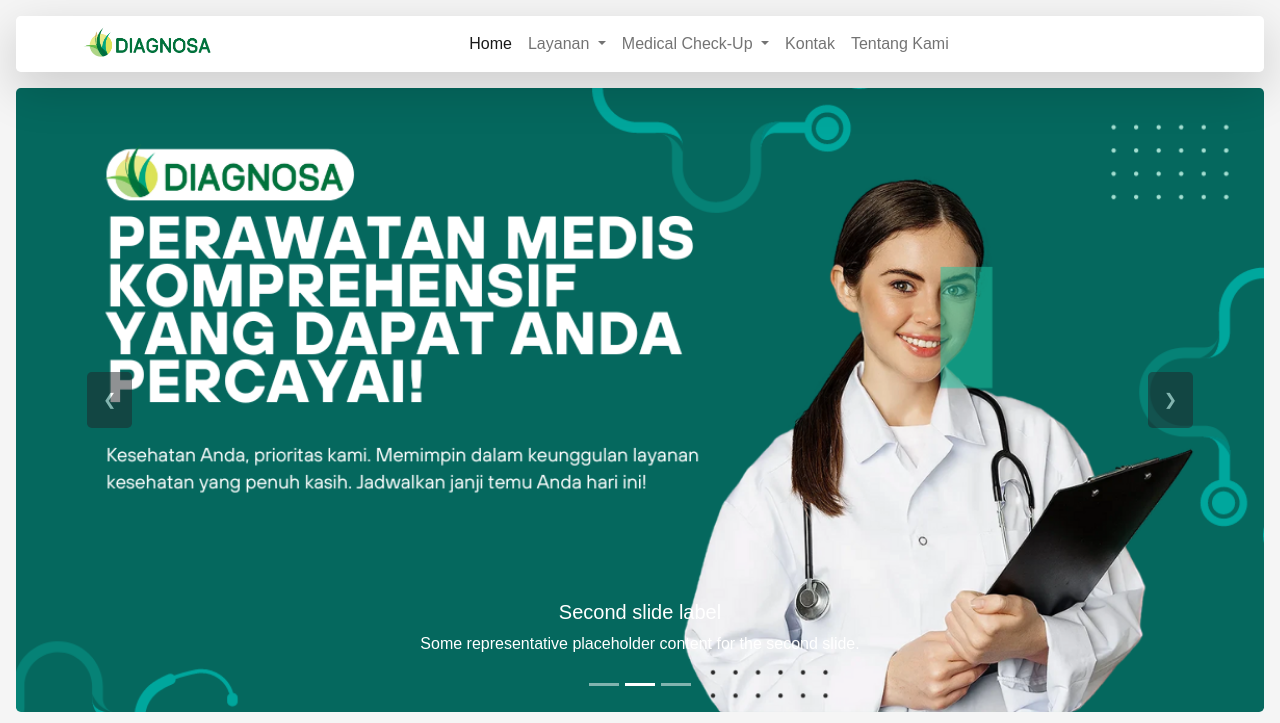
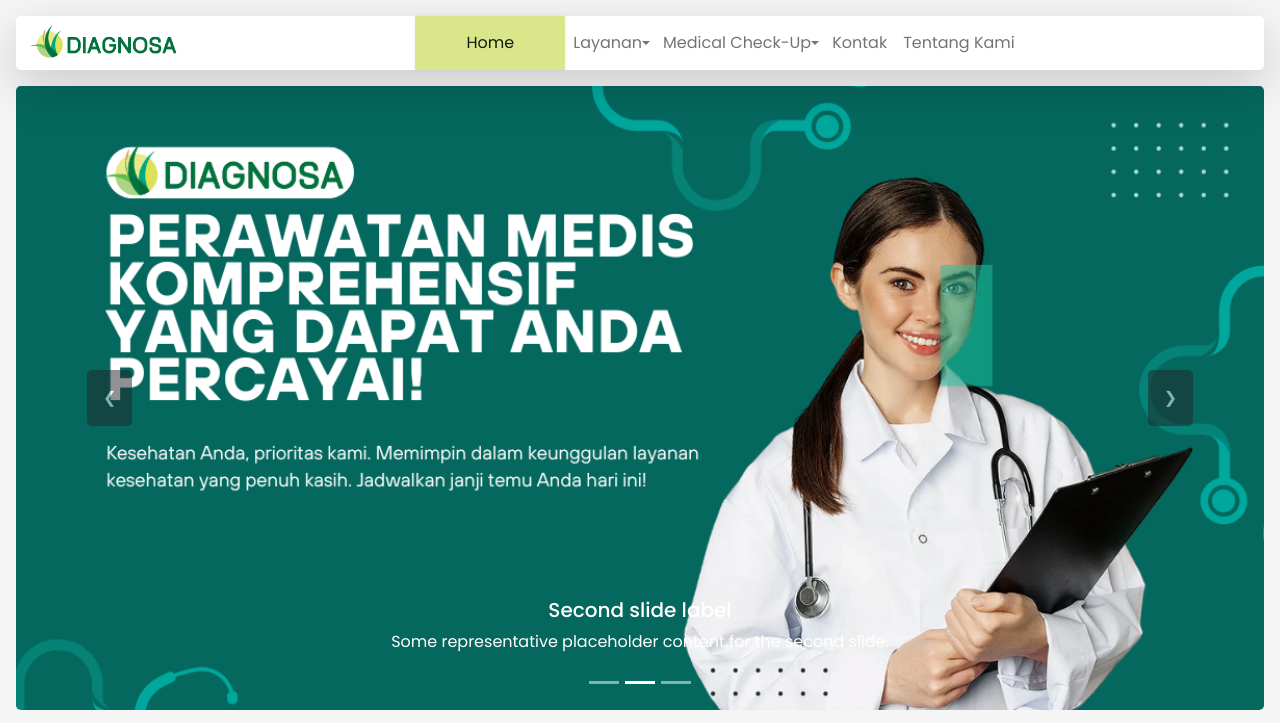
Before and after one commit to 9riffegndi/KlinikUtamaDiagnosa, a plain HTML site: page index.html in a window 1280 px wide. Both pictures are taken after a click on the link "Home". Shown: the top 723 px of the page. Drawn offline with nearby package versions, Linux system fonts and the light colour scheme; a web font is replaced by a local one.

Commit message:
add:: Update js

```diff
--- a/index.html
+++ b/index.html
@@ -4,7 +4,11 @@
     <!-- Required meta tags -->
     <meta charset="utf-8" />
     <meta name="viewport" content="width=device-width, initial-scale=1" />
-
+    <!-- font  -->
+    <link rel="preconnect" href="https://fonts.googleapis.com">
+    <link rel="preconnect" href="https://fonts.gstatic.com" crossorigin>
+    <link href="https://fonts.googleapis.com/css2?family=Poppins:ital,wght@0,100;0,200;0,300;0,400;0,500;0,600;0,700;0,800;0,900;1,100;1,200;1,300;1,400;1,500;1,600;1,700;1,800;1,900&family=Roboto:ital,wght@0,100;0,300;0,400;0,500;0,700;0,900;1,100;1,300;1,400;1,500;1,700;1,900&display=swap" rel="stylesheet">
+    <!-- font -->
     <!-- Bootstrap CSS -->
     <link
       href="https://cdn.jsdelivr.net/npm/bootstrap@5.0.2/dist/css/bootstrap.min.css"
@@ -12,6 +16,9 @@
       integrity="sha384-EVSTQN3/azprG1Anm3QDgpJLIm9Nao0Yz1ztcQTwFspd3yD65VohhpuuCOmLASjC"
       crossorigin="anonymous"
     />
+    <!-- AOS -->
+     <link href="https://unpkg.com/aos@2.3.1/dist/aos.css" rel="stylesheet">
+    <!-- AOS -->
     <title>Klinik Utama Diagnosa</title>
     <link rel="stylesheet" href="./styles/style.css" />
     <link rel="icon" href="./assets//Logo/Favicon Nobg.png" />
@@ -19,16 +26,16 @@
   <body>
     <!-- Navbar -->
     <nav
-      class="navbar navbar-expand-lg text rounded-3 sticky-top m-3 shadow-lg bg-white navbar-light text-center"
+      class="navbar navbar-expand-lg p-0 text rounded-3 sticky-top m-3 shadow-lg bg-white navbar-light text-center"
     >
-      <div class="container justify-content-center gap-2">
+      <div class="container-fluid justify-content-center gap-2">
         <img
           src="./assets/Logo/Logo Diagnosa No bg.png"
           alt="Logo"
           class="LogoNavbar"
         />
         <button
-          class="navbar-toggler"
+          class="navbar-toggler border-0"
           type="button"
           data-bs-toggle="collapse"
           data-bs-target="#navbarNavDropdown"
@@ -41,11 +48,11 @@
         <div class="collapse navbar-collapse" id="navbarNavDropdown">
           <ul class="navbar-nav m-auto">
             <li class="nav-item">
-              <a class="nav-link active" aria-current="page" href="#">Home</a>
+              <a class="nav-link active d-flex" aria-current="page" href="#">Home</a>
             </li>
             <li class="nav-item dropdown">
               <a
-                class="nav-link dropdown-toggle"
+                class="nav-link dropdown-toggle d-flex"
                 href="#"
                 id="navbarDropdownMenuLink"
                 role="button"
@@ -59,7 +66,7 @@
                 aria-labelledby="navbarDropdownMenuLink"
               >
                 <li>
-                  <a class="dropdown-item" href="#">Radiologi [RONTGEN]</a>
+                  <a class="dropdown-item " href="#">Radiologi [RONTGEN]</a>
                 </li>
                 <li>
                   <a class="dropdown-item" href="#"
@@ -87,7 +94,7 @@
             </li>
             <li class="nav-item dropdown">
               <a
-                class="nav-link dropdown-toggle"
+                class="nav-link dropdown-toggle d-flex"
                 href="#"
                 id="navbarDropdownMenuLink"
                 role="button"
@@ -108,10 +115,10 @@
               </ul>
             </li>
             <li class="nav-item">
-              <a class="nav-link" href="#">Kontak</a>
+              <a class="nav-link d-flex" href="#">Kontak</a>
             </li>
             <li class="nav-item">
-              <a class="nav-link" href="#">Tentang Kami</a>
+              <a class="nav-link d-flex " href="#">Tentang Kami</a>
             </li>
           </ul>
         </div>
@@ -120,6 +127,7 @@
     <!-- Navbar -->
 
     <!-- Carousel -->
+    <div data-aos="fade-up" data-aos-duration="1000">
         <div
           id="carouselExampleCaptions"
           class="carousel slide m-3"
@@ -201,19 +209,21 @@
             <span class="visually-hidden">Next</span>
           </button>
         </div>
+    </div>
+
     <!-- Carousel -->
 
-    <!--Marque Logo-->
     <!-- Section Header Marque -->
     <section class="d-flex justify-content-center">
       <h1 class="H1logo text-center text-center" style="font-weight: 900">
         DIAGNOSA
       </h1>
     </section>
+    <!-- Section Header Marque -->
 
-    <!--Marque logo-->
 
     <!-- Section intro -->
+    <div data-aos="fade-up" data-aos-duration="2000">
       <div
       class="m-3 d-flex justify-content-center rounded-3 text-white"
       style="background-color: #b4ddb8"
@@ -306,10 +316,12 @@
         </div>
       </div>
     </div>
+    </div>
 
     <!-- Section intro -->
 
     <!-- Section Intresting -->
+    <div data-aos="fade-up" data-aos-duration="2000">
          <div
       class="mt-5 m-3 justify-content-center rounded-3 p-3 text-dark "
       style="background-color: #E5F9DB"
@@ -414,9 +426,12 @@
         </div>
       </div>
     </div>
+    </div>
+
     <!-- section Intresting  -->
 
     <!-- Section Services-->
+     <div data-aos="fade-up" data-aos-duration="2000">
       <div
           class="ServicesClinic mt-5 m-3 justify-content-center rounded-3 p-3 text-dark"
           style="background-color: #9AD0C2"
@@ -549,10 +564,12 @@
         <div class="LinkAllServices mt-1 d-flex m-3 rounded-3 p-1 " style="background-color: #4F6F52;">
             <a class=" m-auto rounded-pill d-flex p-3 text-dark fw-bold shadow " style="text-decoration: none; background-color :#a1d6b2; " href="#">Tampilkan Layanan lainnya</a>
         </div>
+      </div>
     <!-- section Services  -->
 
 
     <!-- section  Medical Check Up Package -->
+    <div data-aos="fade-up" data-aos-duration="2000">
       <div id="carouselExampleControls" class="mt-5 carousel slide m-3 rounded-3 p-3 text-center shadow" style="background-color: #E6FF94;" data-bs-ride="carousel">
       <div class="carousel-inner rounded-3 d-flexbox">
         <h1 class="text-center fs-1 p-5" style="font-weight: 900">
@@ -575,11 +592,19 @@
         <span class="bg-dark p-3 rounded-3" aria-hidden="true">&#10095;</span>
       </button>
     </div>
+    </div>
     <!-- section  Medical Check Up Package -->
 
     <!-- Index.js -->
     <script src="./js/index.js"></script>
     <!-- Index js -->
+
+    <!-- AOS -->
+     <script src="https://unpkg.com/aos@2.3.1/dist/aos.js"></script>
+     <script>
+      AOS.init();
+    </script>
+    <!-- AOS -->
     <!-- Option 1: Bootstrap Bundle with Popper -->
     <script
       src="https://cdn.jsdelivr.net/npm/bootstrap@5.0.2/dist/js/bootstrap.bundle.min.js"
--- a/styles/style.css
+++ b/styles/style.css
@@ -1,23 +1,22 @@
 body {
     margin: 0;
     background-color: whitesmoke;
-    font-family: 'Sinter Black', sans-serif;
-}
-
-
-@font-face {
-    font-family: 'Sinter Black';
-    src: url('fonts/Sinter_Black.otf') format('opentype');
-    font-weight: normal;
-    font-style: normal;
+    font-family: 'Poppins', sans-serif;
 }
 
 
 
 /* Navbar */
+
+#navbarDropdownMenuLink::after {
+    right: 0px;
+    margin: 10px -3px 0px 0px;
+}
+
+
 .LogoNavbar {
     margin-top: -5px;
-    width: 130px;
+    width: 150px;
 }
 
 
@@ -25,14 +24,18 @@ body {
     color: black;
 }
 
+
+
+
+
 .dropdown-menu :active {
-    color: white;
     background-color: #d9e689;
 }
 
 
 .nav-item a {
     color: black;
+    padding: 15px;
 }
 
 .nav-item a:hover {
@@ -40,6 +43,21 @@ body {
 }
 
 
+.nav-item a:hover {
+    background-color: #d9e689;
+}
+
+.nav-item a:active,
+.nav-item a:focus,
+.nav-item a:focus-visible {
+    background-color: #d9e689;
+    transition: 0.4s;
+    border-radius: 1px;
+    display: flex;
+    box-shadow: rgba(0, 0, 0, 0.071) 0px 0px 5px 0px;
+    width: 150px;
+    justify-content: center;
+}
 
 /* Navbar */
 
@@ -161,12 +179,14 @@ body {
     transition: 0.4s;
     cursor: pointer;
 }
+
 /* Section Intres`ting */
 
 /* Section Services */
-.row div a img{
+.row div a img {
     padding: 5px;
 }
+
 .row div a img:hover {
     transform: translateY(-20px);
     transition: 0.4s ease-in-out;
@@ -174,7 +194,7 @@ body {
 }
 
 .row div a img:active {
-    background-color: #00712D   ;
+    background-color: #00712D;
     transform: scale(1.1);
     transition: 0.4s;
     cursor: pointer;
@@ -191,4 +211,7 @@ body {
     transition: 0.3s ease;
 }
 
+
+
+
 /* Section Services */
```
Lines whose indentation alone changed are shown as unchanged.
